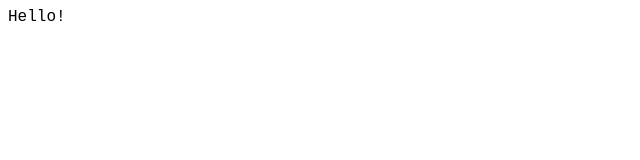
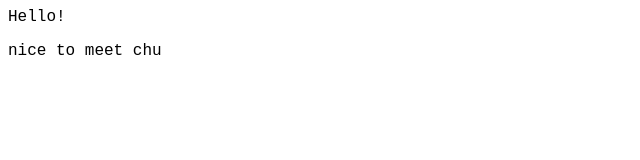
Before and after one commit to tiffanynguyen97/portfolio-site, a plain HTML site: page index.html in a window 1280 px wide. Shown: the whole page, without its empty margins (0-640 px from the left). Drawn offline with Linux system fonts and the light colour scheme.

Commit message:
Update index.html

```diff
--- a/index.html
+++ b/index.html
@@ -6,4 +6,5 @@
 </style>
 </head>
 <body>Hello!</body>
+  <p>nice to meet chu</p>
 </html>
```
